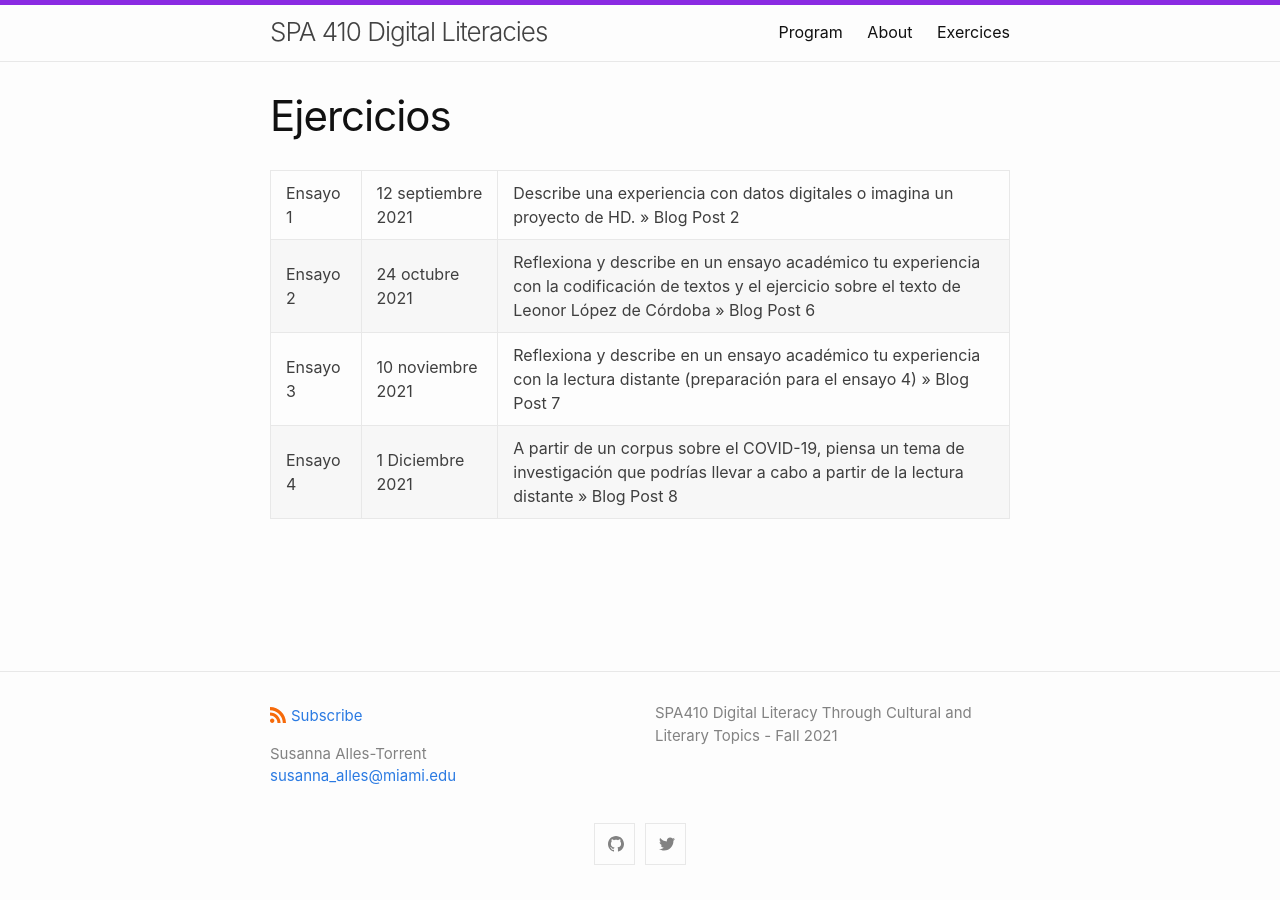
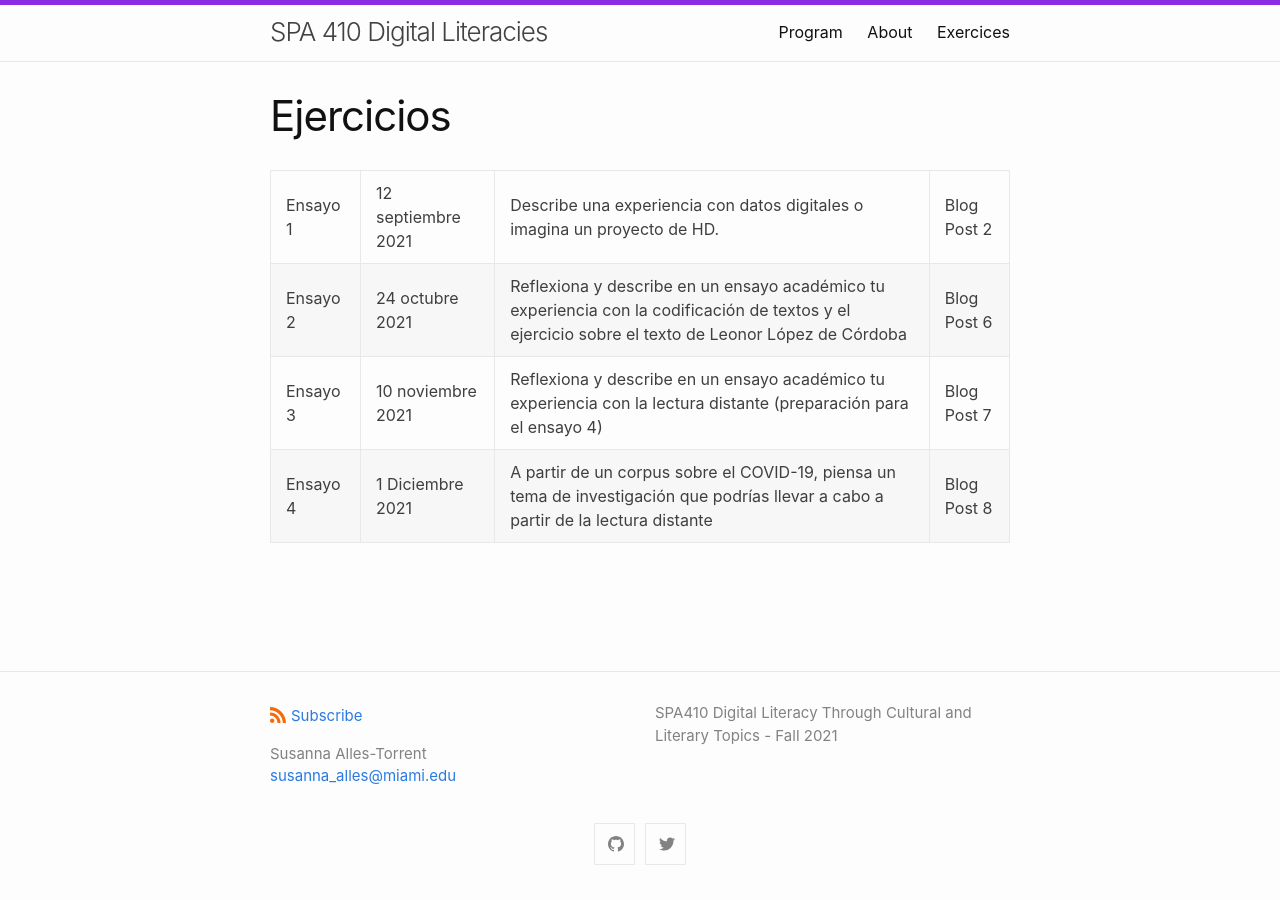
Before and after one commit to susannalles/SPA410, a Jekyll site: the page built from ejercicios/index.md, in a window 1280 px wide. Built offline with Jekyll 4.4.1, drawn with Linux system fonts in a browser that asks for light colours.

```diff
--- a/ejercicios/index.md
+++ b/ejercicios/index.md
@@ -3,7 +3,7 @@ layout: page
 title: Ejercicios
 ---
 
-Ensayo 1 | 12 septiembre 2021 | Describe una experiencia con datos digitales o imagina un proyecto de HD. >> Blog Post 2 |
-Ensayo 2 | 24 octubre 2021    | Reflexiona y describe en un ensayo académico tu experiencia con la codificación de textos y el ejercicio sobre el texto de Leonor López de Córdoba >> Blog Post 6 |
-Ensayo 3 | 10 noviembre 2021  | Reflexiona y describe en un ensayo académico tu experiencia con la lectura distante (preparación para el ensayo 4) >> Blog Post 7 |
-Ensayo 4 | 1 Diciembre 2021   | A partir de un corpus sobre el COVID-19, piensa un tema de investigación que podrías llevar a cabo a partir de la lectura distante >> Blog Post 8
+| Ensayo 1 | 12 septiembre 2021 | Describe una experiencia con datos digitales o imagina un proyecto de HD. | Blog Post 2 |
+| Ensayo 2 | 24 octubre 2021    | Reflexiona y describe en un ensayo académico tu experiencia con la codificación de textos y el ejercicio sobre el texto de Leonor López de Córdoba |  Blog Post 6 |
+| Ensayo 3 | 10 noviembre 2021  | Reflexiona y describe en un ensayo académico tu experiencia con la lectura distante (preparación para el ensayo 4) |  Blog Post 7 |
+| Ensayo 4 | 1 Diciembre 2021   | A partir de un corpus sobre el COVID-19, piensa un tema de investigación que podrías llevar a cabo a partir de la lectura distante |  Blog Post 8 |
```
